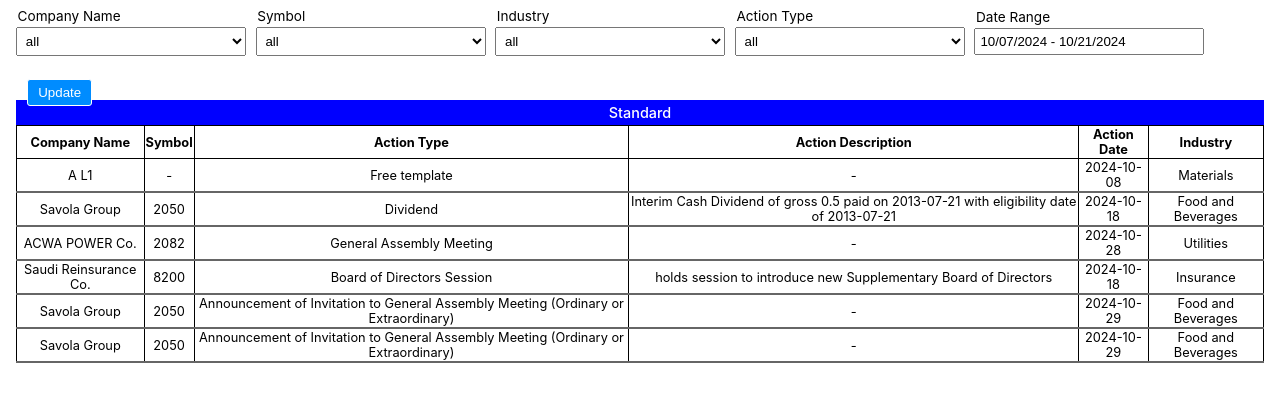
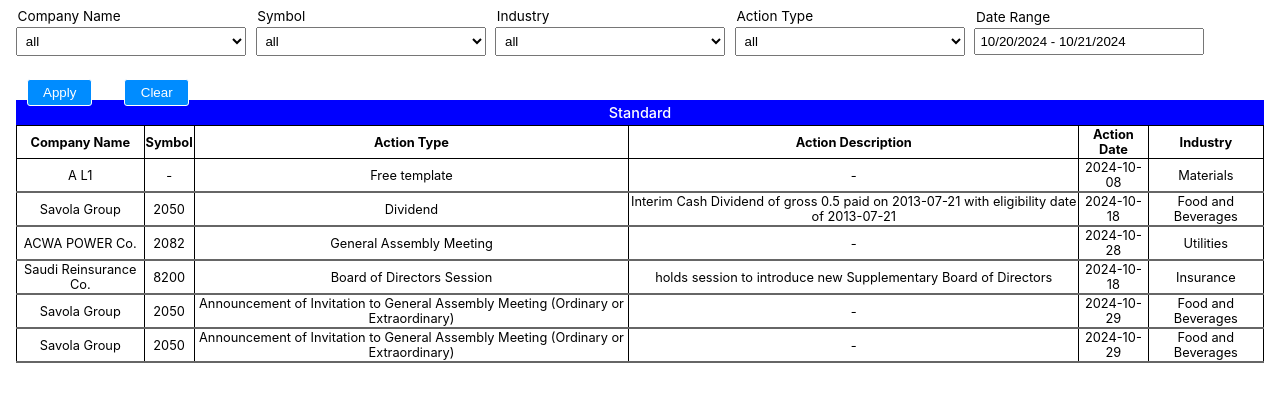
Before and after one commit to ranaRabie/event-tabular, a React (Create React App) app: page / in a window 1280 px wide. Shown: the top 402 px of the page. Built offline with nearby package versions, Linux system fonts and the light colour scheme.

Commit message:
Adding Updates

```diff
--- a/src/components/Filters.js
+++ b/src/components/Filters.js
@@ -9,12 +9,12 @@
     // const extensionContext = useContext(ExtensionContext);
     // const sdk = extensionContext.core40SDK; // Use the appropriate version of the Looker API
 
-    const today = new Date();
-    const twoWeeksAgo = new Date(today);
-    twoWeeksAgo.setDate(today.getDate() - 14);
+    const endDateRange = new Date();
+    const startDateRange = new Date(endDateRange);
+    startDateRange.setDate(endDateRange.getDate() - 1);
 
     const [filterData, setFilterData] = useState(null);
-    const [dateRange, setDateRange] = useState([new Date(twoWeeksAgo), new Date(today)]);
+    const [dateRange, setDateRange] = useState([new Date(startDateRange), new Date(endDateRange)]);
     const [startDate, endDate] = dateRange;
     const [error, setError] = useState(null);
 
@@ -97,9 +97,10 @@
         industry_group_enRef.current.value = 'all';
         actionTypeRef.current.value = 'all';
 
-        companyRef.current.disabled = false;
-        symbolRef.current.disabled = false;
-        industry_group_enRef.current.disabled  = false;
+        setDateRange([new Date(startDateRange), new Date(endDateRange)]);
+
+        setIsCompanySelected(false);
+        setIsSymbolSelected(false);
     }
 
     const handleCompanyChange = (e) => {
@@ -140,7 +141,7 @@
             clearFilters();
         },
         getFilterDates() {
-            return {startDate: `${moment(twoWeeksAgo).format("YYYY/MM/DD")}`, endDate: `${moment(today).format("YYYY/MM/DD")}`}
+            return {startDate: `${moment(startDateRange).format("YYYY/MM/DD")}`, endDate: `${moment(endDateRange).format("YYYY/MM/DD")}`}
         }
     }))
 
@@ -187,7 +188,8 @@
                         }}
                     />
                 </div>
-                <button className="submit-filters" onClick={updateFilters}>Update</button>
+                <button className="submit-filters" onClick={updateFilters}>Apply</button>
+                <button className="clear-filters" onClick={clearFilters}>Clear</button>
             </form>
         </>
     )
--- a/src/components/TabularView.js
+++ b/src/components/TabularView.js
@@ -109,7 +109,8 @@
 
         } catch (error) {
             setIsLoading(false);
-            setError('something went wrong');
+            setEventsList(null);
+            setError(error);
         }
     }
 
--- a/src/index.css
+++ b/src/index.css
@@ -155,7 +155,7 @@
   display: block;
 }
 
-.filters .submit-filters {
+.filters .submit-filters, .filters .clear-filters {
   background-color: rgb(0, 140, 255);
   border: 1px solid #fff;
   outline: none;
```
